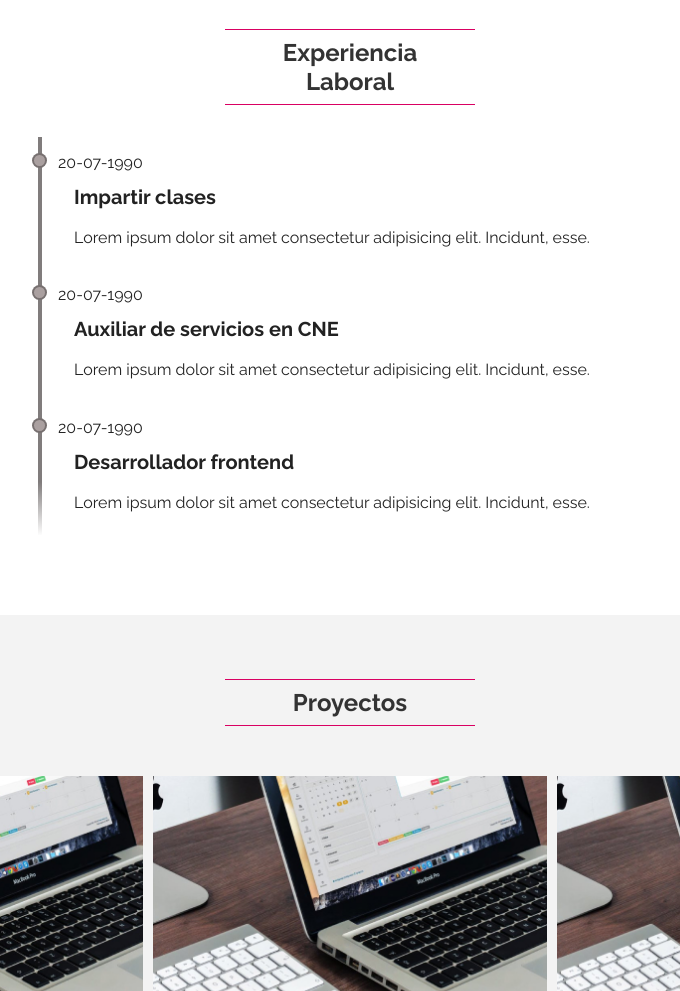
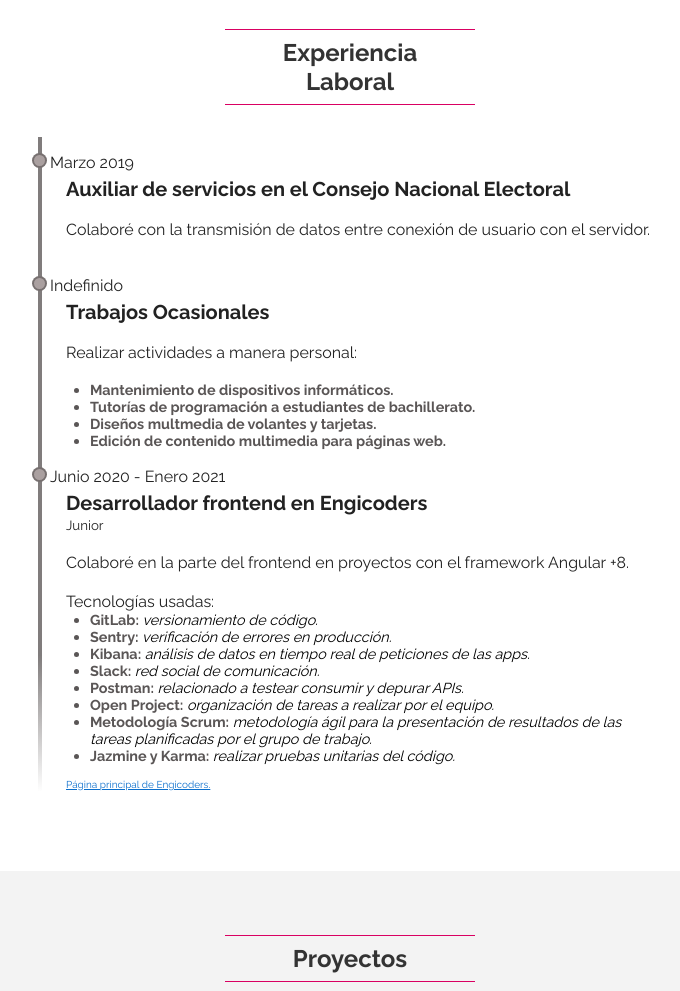
Before and after one commit to Chrisxavix/welcome, a plain HTML site: page index.html in a window 1280 px wide. Shown: the part 2340-3331 px from the top of the page, without its empty margins (290-970 px from the left). Drawn offline with Linux system fonts and the light colour scheme.

Commit message:
feat: experience

```diff
--- a/index.html
+++ b/index.html
@@ -456,25 +456,62 @@
         <h2 class="section-title text-lg-center">Experiencia Laboral</h2>
 
         <div class="experience-container">
-            <div class="experience-item" date-is='20-07-1990'>
-                <h3>Impartir clases</h3>
+            <div class="experience-item" date-is='Marzo 2019'>
+                <h3>Auxiliar de servicios en el Consejo Nacional Electoral</h3>
                 <p>
-                    Lorem ipsum dolor sit amet consectetur adipisicing elit. Incidunt, esse.
+                    Colaboré con la transmisión de datos entre conexión de usuario con el servidor.
                 </p>
             </div>
 
-            <div class="experience-item" date-is='20-07-1990'>
-                <h3>Auxiliar de servicios en CNE</h3>
-                <p>
-                    Lorem ipsum dolor sit amet consectetur adipisicing elit. Incidunt, esse.
-                </p>
+            <div class="experience-item" date-is='Indefinido'>
+                <h3>Trabajos Ocasionales</h3>
+                <p>Realizar actividades a manera personal:</p>
+                <ul>
+                    <li class="experience-item-li">Mantenimiento de dispositivos informáticos.</li>
+                    <li class="experience-item-li">Tutorías de programación a estudiantes de bachillerato.</li>
+                    <li class="experience-item-li">Diseños multmedia de volantes y tarjetas.</li>
+                    <li class="experience-item-li">Edición de contenido multimedia para páginas web.</li>
+                </ul>
             </div>
 
-            <div class="experience-item" date-is='20-07-1990'>
-                <h3>Desarrollador frontend</h3>
+            <div class="experience-item" date-is='Junio 2020 - Enero 2021'>
+                <h3>Desarrollador frontend en Engicoders</h3>
+                <small>Junior</small>
                 <p>
-                    Lorem ipsum dolor sit amet consectetur adipisicing elit. Incidunt, esse.
+                    Colaboré en la parte del frontend en proyectos con el framework Angular +8.
                 </p>
+                <ul>
+                    Tecnologías usadas:
+                    <li class="experience-item-li">GitLab:
+                        <i class="experience-item-i">versionamiento de código.</i>
+                    </li>
+                    <li class="experience-item-li">Sentry:
+                        <i class="experience-item-i">verificación de errores en producción.</i>
+                    </li>
+                    <li class="experience-item-li">Kibana:
+                        <i class="experience-item-i">análisis de datos en tiempo real de peticiones de las apps.</i>
+                    </li>
+                    <li class="experience-item-li">Slack:
+                        <i class="experience-item-i">red social de comunicación.</i>
+                    </li>
+                    <li class="experience-item-li">Postman:
+                        <i class="experience-item-i">relacionado a testear consumir y depurar APIs.</i>
+                    </li>
+                    <li class="experience-item-li">Open Project:
+                        <i class="experience-item-i">organización de tareas a realizar por el equipo.</i>
+                    </li>
+                    <li class="experience-item-li">Metodología Scrum:
+                        <i class="experience-item-i">metodología ágil para la presentación de resultados de las tareas planificadas por el grupo de trabajo.</i>
+                    </li>
+                    <li class="experience-item-li">Jazmine y Karma:
+                        <i class="experience-item-i">realizar pruebas unitarias del código.</i>
+                    </li>
+                </ul>
+
+                <aside class="experience-link">
+                    <a  href="https://www.engicoders.com/" target="__blank" rel="noopener">Página principal de Engicoders.</a>
+                </aside>
+
             </div>
         </div>
     </section>
--- a/styles/styles.css
+++ b/styles/styles.css
@@ -521,13 +521,13 @@ progress::-moz-progress-bar {
 
 /* **************************************** EXPERIENCE **************************************** */
 .experience-container {
-    width: 80%;
+    width: 95%;
     margin: 0 auto;
     padding: 1.5rem 0;
 }
 
 .experience-item {
-    padding: 3rem 2rem 0.2rem;
+    padding: 2.5rem 0.1rem 0.1rem 1.5rem;
     position: relative;
     border-left: 4px solid rgb(128, 124, 124);
 }
@@ -558,14 +558,49 @@ progress::-moz-progress-bar {
     border-image: linear-gradient(to bottom, rgb(128, 124, 124) 60%, rgba(0, 0, 0, 0)) 1 100%;
 }
 
+.experience-item {
+    width: 100%;
+}
+.experience-item ul {
+    margin: 0;
+    padding: 0;
+}
+
+.experience-item-li {
+    margin: 0;
+    padding: 0;
+    margin-left: 1.5rem;
+    color: rgb(90, 86, 86);
+    font-weight: bold;
+    font-size: 0.9rem;
+}
+
+.experience-item-i {
+    color: var(--black-color);
+    font-weight: lighter;
+}
+
+.experience-link {
+    font-size: 10px;
+    margin-top: 15px;
+}
 /* Para Tablets */
 @media screen and (min-width: 768px) {
+    .experience-container {
+        width: 80%;
+        margin: 0 auto;
+    }
+}
+/* Para Tablets */
+
+/* Para PC */
+@media screen and (min-width: 1024px) {
     .experience-container {
         width: 50%;
         margin: 0 auto;
     }
 }
-/* Para Tablets */
+/* Para PC */
 /* **************************************** EXPERIENCE **************************************** */
 
 /* **************************************** PROJECTS **************************************** */
```
